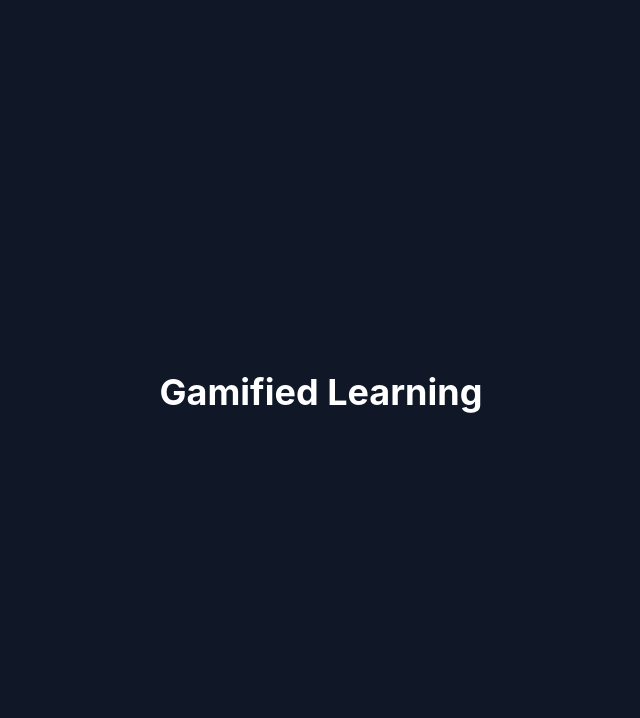
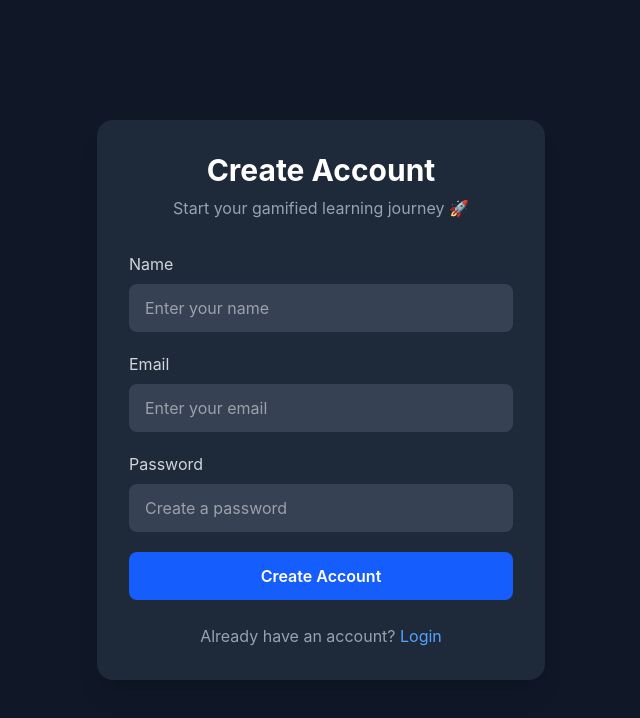
Before and after one commit to utkarsh191/gamified-learning, a React (Vite) app in the folder client/: page / in a window 1280 px wide. Shown: the top 718 px of the page, without its empty margins (319-959 px from the left). Built offline with nearby package versions, Linux system fonts and the light colour scheme.

Commit message:
Add signup page UI

```diff
--- a/client/src/App.tsx
+++ b/client/src/App.tsx
@@ -1,32 +1,7 @@
-import { useEffect, useState } from "react";
-import axios from "axios";
-import "./App.css";
+import Signup from "./pages/Signup";
 
 function App() {
-  const [message, setMessage] = useState("");
-
-  useEffect(() => {
-    axios
-      .get("http://localhost:5000")
-      .then((response) => {
-        setMessage(response.data.message);
-      })
-      .catch((error) => {
-        console.error("Backend connection failed:", error);
-      });
-  }, []);
-
-  return (
-    <div className="min-h-screen bg-gray-900 flex flex-col items-center justify-center">
-      <h1 className="text-4xl font-bold text-white">
-        Gamified Learning
-      </h1>
-
-      <p className="mt-4 text-green-400 text-lg">
-        {message}
-      </p>
-    </div>
-  );
+  return <Signup />;
 }
 
 export default App;
--- /dev/null
+++ b/client/src/pages/Signup.tsx
@@ -0,0 +1,94 @@
+import { useState } from "react";
+
+function Signup() {
+  const [name, setName] = useState("");
+  const [email, setEmail] = useState("");
+  const [password, setPassword] = useState("");
+
+  const handleSubmit = (e: React.FormEvent) => {
+    e.preventDefault();
+
+    console.log({
+      name,
+      email,
+      password,
+    });
+  };
+
+  return (
+    <div className="min-h-screen bg-gray-900 flex items-center justify-center px-4">
+      <div className="w-full max-w-md bg-gray-800 rounded-2xl p-8 shadow-xl">
+        <h1 className="text-3xl font-bold text-white text-center mb-2">
+          Create Account
+        </h1>
+
+        <p className="text-gray-400 text-center mb-8">
+          Start your gamified learning journey 🚀
+        </p>
+
+        <form onSubmit={handleSubmit} className="space-y-5">
+          <div>
+            <label className="block text-gray-300 mb-2">
+              Name
+            </label>
+
+            <input
+              type="text"
+              value={name}
+              onChange={(e) => setName(e.target.value)}
+              placeholder="Enter your name"
+              className="w-full px-4 py-3 rounded-lg bg-gray-700 text-white outline-none focus:ring-2 focus:ring-blue-500"
+              required
+            />
+          </div>
+
+          <div>
+            <label className="block text-gray-300 mb-2">
+              Email
+            </label>
+
+            <input
+              type="email"
+              value={email}
+              onChange={(e) => setEmail(e.target.value)}
+              placeholder="Enter your email"
+              className="w-full px-4 py-3 rounded-lg bg-gray-700 text-white outline-none focus:ring-2 focus:ring-blue-500"
+              required
+            />
+          </div>
+
+          <div>
+            <label className="block text-gray-300 mb-2">
+              Password
+            </label>
+
+            <input
+              type="password"
+              value={password}
+              onChange={(e) => setPassword(e.target.value)}
+              placeholder="Create a password"
+              className="w-full px-4 py-3 rounded-lg bg-gray-700 text-white outline-none focus:ring-2 focus:ring-blue-500"
+              required
+            />
+          </div>
+
+          <button
+            type="submit"
+            className="w-full bg-blue-600 hover:bg-blue-700 text-white font-semibold py-3 rounded-lg transition"
+          >
+            Create Account
+          </button>
+        </form>
+
+        <p className="text-gray-400 text-center mt-6">
+          Already have an account?{" "}
+          <span className="text-blue-400 cursor-pointer hover:text-blue-300">
+            Login
+          </span>
+        </p>
+      </div>
+    </div>
+  );
+}
+
+export default Signup;
```
